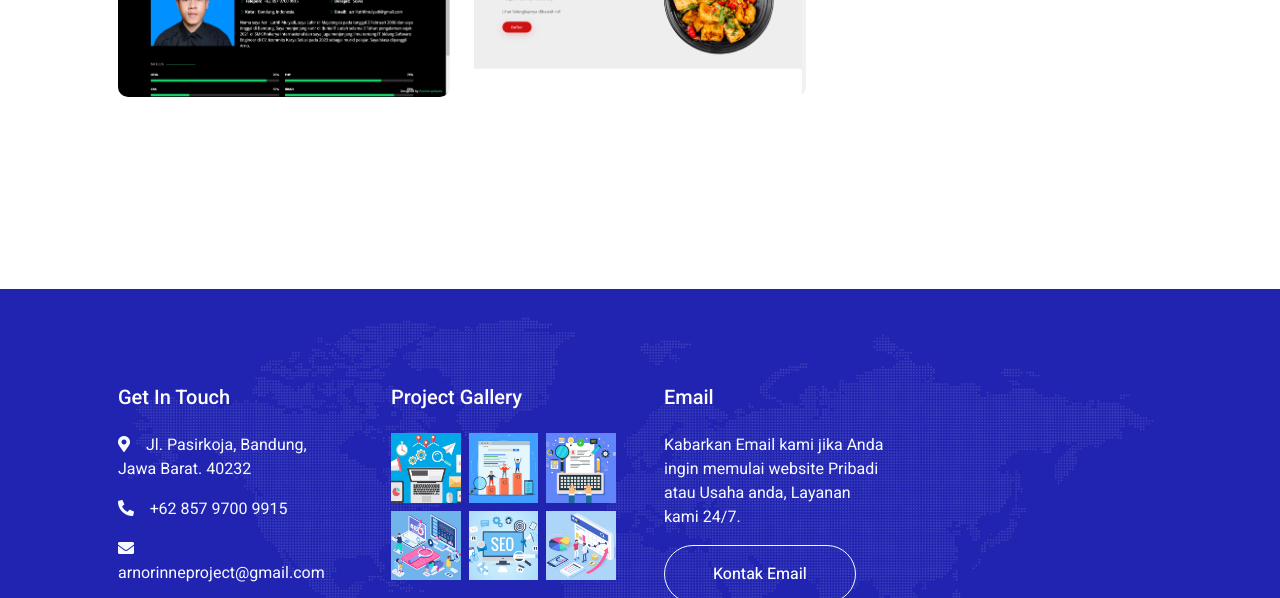
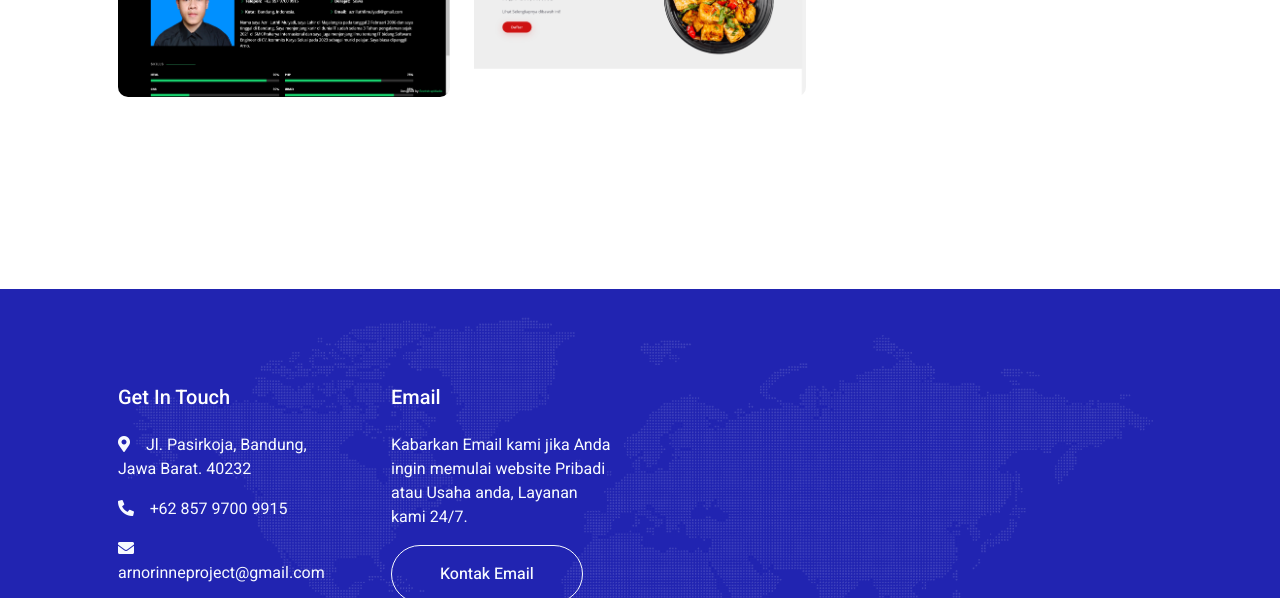
Before and after one commit to arnorinneproject/arnorinne.github.io, a plain HTML site: page index.html in a window 1280 px wide. Shown: the part 2849-3447 px from the top of the page. Drawn offline with nearby package versions, Linux system fonts and the light colour scheme; files that its build step writes are made by us from their sources.

Commit message:
update footer

```diff
--- a/index.html
+++ b/index.html
@@ -736,7 +736,7 @@
               <a class="btn btn-link" href="">Terms & Condition</a>
               <a class="btn btn-link" href="">Career</a>
             </div> -->
-            <div class="col-md-6 col-lg-3">
+            <!-- <div class="col-md-6 col-lg-3">
               <h5 class="text-white mb-4">Project Gallery</h5>
               <div class="row g-2">
                 <div class="col-4">
@@ -782,7 +782,7 @@
                   />
                 </div>
               </div>
-            </div>
+            </div> -->
             <div class="col-md-6 col-lg-3">
               <h5 class="text-white mb-4">Email</h5>
               <p>
```
